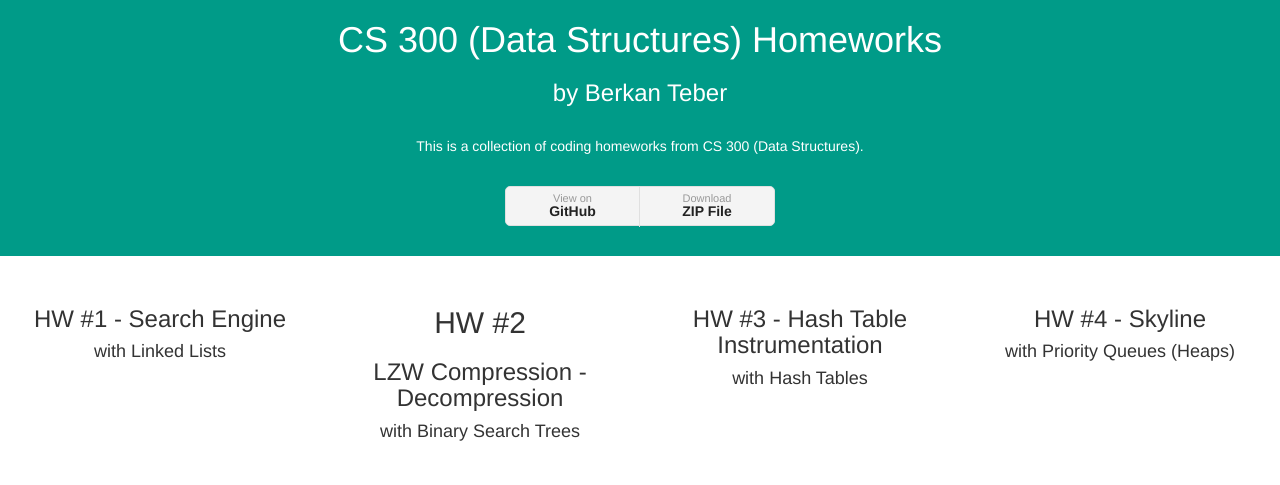
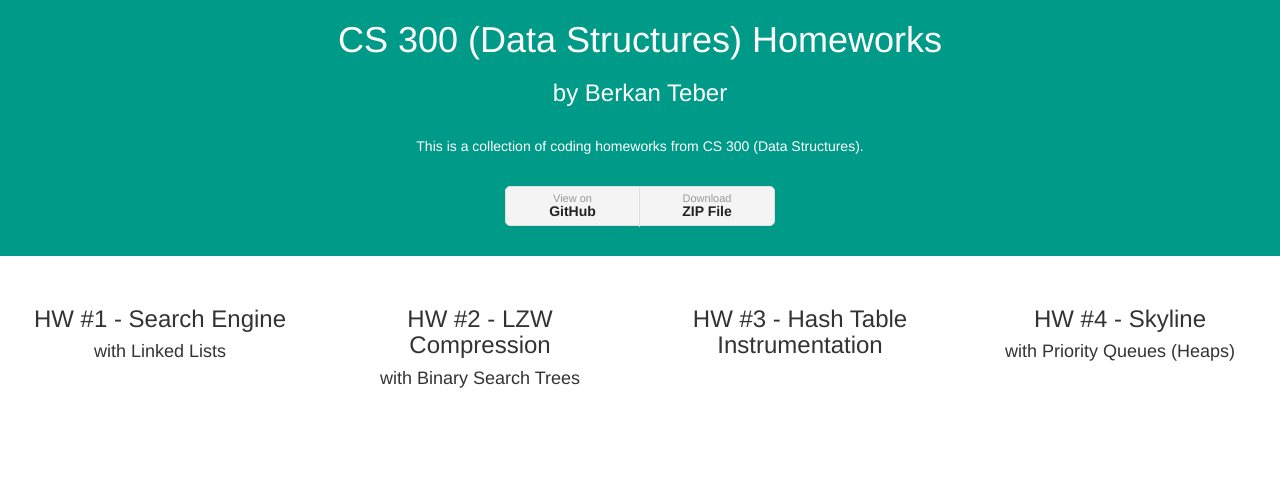
Before and after one commit to berkanteber/data-structure-hws, a plain HTML site: page docs/index.html in a window 1280 px wide. Drawn offline with Linux system fonts and the light colour scheme.

Commit message:
Site Update

```diff
--- a/docs/index.html
+++ b/docs/index.html
@@ -47,15 +47,13 @@
   </div>
 
   <div class="hw2 col-md-3">
-    <h2 align="center">HW #2</h2>
-    <h3 align="center">LZW Compression - Decompression</h3>
+    <h3 align="center">HW #2 - LZW Compression</h3>
     <h4 align="center">with Binary Search Trees</h4>
 
   </div>
 
   <div class="hw3 col-md-3">
     <h3 align="center">HW #3 - Hash Table Instrumentation</h3>
-    <h4 align="center">with Hash Tables</h4>
 
   </div>
 
```
